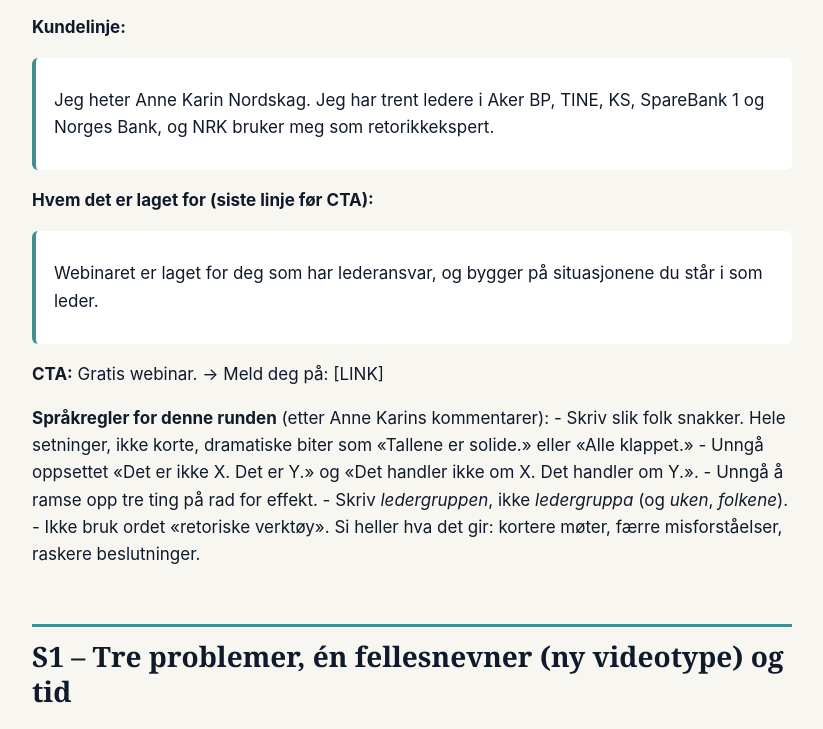
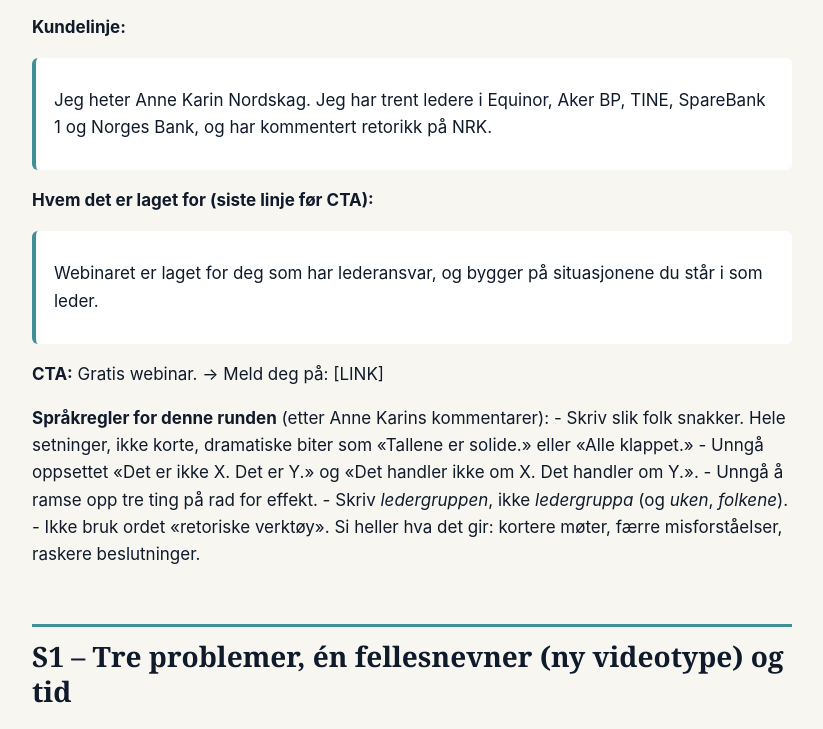
Before and after one commit to haphuongharley-wq/anne-karin-ads-review, a plain HTML site: page index.html in a window 1280 px wide. Shown: the part 4684-5413 px from the top of the page, without its empty margins (228-1051 px from the left). Drawn offline with Linux system fonts and the light colour scheme.

Commit message:
fix: apply Anne Karin's client line, time caption and S2 subtitle

```diff
--- a/index.html
+++ b/index.html
@@ -389,7 +389,7 @@ hr{display:none}
 </blockquote>
 <p><strong>Kundelinje:</strong></p>
 <blockquote>
-<p>Jeg heter Anne Karin Nordskag. Jeg har trent ledere i Aker BP, TINE, KS, SpareBank 1 og Norges Bank, og NRK bruker meg som retorikkekspert.</p>
+<p>Jeg heter Anne Karin Nordskag. Jeg har trent ledere i Equinor, Aker BP, TINE, SpareBank 1 og Norges Bank, og har kommentert retorikk på NRK.</p>
 </blockquote>
 <p><strong>Hvem det er laget for (siste linje før CTA):</strong></p>
 <blockquote>
@@ -426,7 +426,7 @@ hr{display:none}
 <p><strong>ANNE KARIN:</strong> Meld deg på gratiswebinaret mitt, «Gjennomslagskraft». Der viser jeg hvordan du kommuniserer tydeligere, bygger tillit og får mer gjennomslag. Og ta gjerne med prosjektlederen din!</p>
 <p><strong>LEDER:</strong> Vet du hva? Det gjør jeg.</p>
 <p><strong>ANNE KARIN:</strong> Så bra! Vi ses på webinaret.</p>
-<p><strong>Sluttbilde (3 sek):</strong> Gjennomslagskraft – gratis webinar for ledere. Anne Karin Nordskag har trent ledere i Aker BP, TINE, KS, SpareBank 1 og Norges Bank.</p>
+<p><strong>Sluttbilde (3 sek):</strong> Gjennomslagskraft – gratis webinar for ledere. Anne Karin Nordskag har trent ledere i Equinor, Aker BP, TINE, SpareBank 1 og Norges Bank.</p>
 <p><strong>To versjoner, som Anne Karin foreslo:</strong>
 - <strong>Lang (ca. 90 sek):</strong> hele manuset over.
 - <strong>Kort (45–60 sek):</strong> stryk «Så du opplever at budskapet ditt ikke når fram?» og svaret «Ja! Eller nei!…» (behold «Jeg har ikke tid til å si alt tre ganger!»), korte ned oppsummeringen til «Så du har tre utfordringer?», og gå rett fra «Kommunikasjon?» til «Hvor begynner jeg?». Svaret om hva kommunikasjon gjør, kan stå som tekst på skjerm i stedet for å bli sagt.</p>
@@ -434,7 +434,7 @@ hr{display:none}
 For ledere med personalansvar.</p>
 <p>Har du noen gang hatt tre problemer på bordet samtidig og tenkt at de ikke har noe med hverandre å gjøre? Ledergruppen sa nei til forslaget ditt, en medarbeider gjør ikke det du har bedt om, og et viktig prosjekt får ikke den prioriteten det trenger.</p>
 <p>Ofte har de mer til felles enn man tror. I gratiswebinaret mitt «Gjennomslagskraft» viser jeg hvordan du kan kommunisere slik at folk forstår deg første gang, og hvordan du får både ledergruppen og teamet ditt med deg.</p>
-<p>Jeg heter Anne Karin Nordskag. Jeg har trent ledere i Aker BP, TINE, KS, SpareBank 1 og Norges Bank, og NRK bruker meg som retorikkekspert.</p>
+<p>Jeg heter Anne Karin Nordskag. Jeg har trent ledere i Equinor, Aker BP, TINE, SpareBank 1 og Norges Bank, og har kommentert retorikk på NRK.</p>
 <p>Webinaret er laget for deg som har lederansvar, og bygger på situasjonene du står i som leder.</p>
 <p><strong>CTA:</strong> Gratis webinar. → Meld deg på: [LINK]</p>
 <h3>🖼️ S1 · ANNONSE – «Forklare på nytt» (tid)</h3>
@@ -442,11 +442,11 @@ For ledere med personalansvar.</p>
 <p>Den nye annonsen om tid. Ledere vil ha mer tid, og mye tid går med til å forklare det samme flere ganger, eller til nye møter om saker som egentlig var avgjort.</p>
 <p><strong>Tekst på bildet:</strong> FOR LEDERE MED FULL KALENDER / Hvor mye av uken går med til å forklare ting på nytt?</p>
 <p><strong>Caption:</strong>
-For ledere med personalansvar som har mer å gjøre enn tid til.</p>
+For ledere med personalansvar som har mer å gjøre enn tiden strekker til.</p>
 <p>Tenk på møtene du har hatt den siste måneden om saker som egentlig var bestemt. Oppfølgingsmøter, avklaringer og e-poster for å forklare hva du mente. Mye av det kommer av at budskapet ikke var tydelig nok første gangen.</p>
 <p>De lederne som får raskest gjennomslag, er sjelden de som snakker mest. De vet hva de vil ha ja til før møtet begynner, og de sier det kort.</p>
 <p>I gratiswebinaret mitt «Gjennomslagskraft» får du noen enkle grep du kan bruke allerede i neste møte, slik at du bruker mindre tid på å forklare og får beslutningene raskere.</p>
-<p>Jeg heter Anne Karin Nordskag. Jeg har trent ledere i Aker BP, TINE, KS, SpareBank 1 og Norges Bank, og NRK bruker meg som retorikkekspert.</p>
+<p>Jeg heter Anne Karin Nordskag. Jeg har trent ledere i Equinor, Aker BP, TINE, SpareBank 1 og Norges Bank, og har kommentert retorikk på NRK.</p>
 <p>Webinaret er laget for deg som har lederansvar, og bygger på situasjonene du står i som leder.</p>
 <p><strong>CTA:</strong> Gratis webinar. → Meld deg på: [LINK]</p>
 <hr />
@@ -458,7 +458,7 @@ For ledere med personalansvar som har mer å gjøre enn tid til.</p>
 <p>Dere brukte et halvt år på strategien i ledergruppen, og styret vedtok den. Du la den fram på kick-off for to hundre ansatte, og den ble godt mottatt.</p>
 <p>Så sitter du i et møte med avdelingslederne tre måneder senere, og skjønner at det meste fortsatt gjøres akkurat som før. Ingen har sagt imot. De har bare ikke sett hva strategien betyr for deres egen hverdag.</p>
 <p>Strategien er god nok. Men et sted mellom ledergruppen og resten av organisasjonen blir budskapet borte, og det er der mange strategier stopper opp.</p>
-<p>Jeg heter Anne Karin Nordskag. Jeg har trent ledere i Aker BP, TINE, KS, SpareBank 1 og Norges Bank, og NRK bruker meg som retorikkekspert. I gratiswebinaret mitt viser jeg hvordan du kan formidle en retning slik at lederne under deg tar den videre.</p>
+<p>Jeg heter Anne Karin Nordskag. Jeg har trent ledere i Equinor, Aker BP, TINE, SpareBank 1 og Norges Bank, og har kommentert retorikk på NRK. I gratiswebinaret mitt viser jeg hvordan du kan formidle en retning slik at lederne under deg tar den videre.</p>
 <p>Dette er for deg som leder ledere og har ansvar for at strategien faktisk blir gjennomført. Klikk på linken under og meld deg på.</p>
 <h3>🖼️ S2 · ANNONSE – «Vedtatt er ikke gjennomført»</h3>
 <p><a href="images/s2-strategi.png" target="_blank"><img class="ad" src="images/s2-strategi.png" alt="Annonsebilde S2"></a></p>
@@ -467,7 +467,7 @@ For ledere med personalansvar som har mer å gjøre enn tid til.</p>
 For toppledere og direktører som skal få en strategi gjennomført i hele organisasjonen.</p>
 <p>Dere har brukt måneder på strategien, styret har sagt ja, og du har presentert den for hele organisasjonen. Likevel prioriterer avdelingene omtrent som før tre måneder senere. Ingen er imot den, men de har ikke sett hva den betyr for dem.</p>
 <p>Det skjer ikke fordi strategien er feil. Det skjer fordi budskapet blir borte mellom ledergruppen og dem som skal gjøre jobben. Å formidle en retning slik at andre ledere tar den videre, er en egen ferdighet, og den kan trenes.</p>
-<p>Jeg heter Anne Karin Nordskag. Jeg har trent ledere i Aker BP, TINE, KS, SpareBank 1 og Norges Bank, og NRK bruker meg som retorikkekspert.</p>
+<p>Jeg heter Anne Karin Nordskag. Jeg har trent ledere i Equinor, Aker BP, TINE, SpareBank 1 og Norges Bank, og har kommentert retorikk på NRK.</p>
 <p>Webinaret er laget for deg som har lederansvar, og bygger på situasjonene du står i som leder.</p>
 <p><strong>CTA:</strong> Gratis webinar. → Meld deg på: [LINK]</p>
 <hr />
@@ -479,7 +479,7 @@ For toppledere og direktører som skal få en strategi gjennomført i hele organ
 <p>Du startet for deg selv fordi du er god på faget. Men firmaet vokser. Du har ansatt nummer fem, seks, sju, og plutselig går halve uken med til å forklare det samme om igjen.</p>
 <p>Alt stopper hos deg. Teamet venter på deg i stedet for å kjøre selv. Du selger faget til kundene helt fint, men å selge inn visjonen til dine egne folk, det sitter ikke. Så du blir flaskehalsen.</p>
 <p>Dette er ikke et personalproblem. Det handler om hvordan budskapet ditt forplanter seg. Når du formidler tydelig og overbevisende nok, kjører teamet i riktig retning uten at du står bak dem.</p>
-<p>Jeg heter Anne Karin Nordskag. Jeg har trent ledere i Aker BP, TINE, KS, SpareBank 1 og Norges Bank, og har siden 2011 hjulpet gründere med å få folkene sine med seg.</p>
+<p>Jeg heter Anne Karin Nordskag. Jeg har trent ledere i Equinor, Aker BP, TINE, SpareBank 1 og Norges Bank, og har siden 2011 hjulpet gründere med å få folkene sine med seg.</p>
 <p>Leder du et firma i vekst og kjenner deg igjen? Bli med på det gratis webinaret mitt. Klikk på linken under.</p>
 <h3>🖼️ S3 · ANNONSE – «Du ser veien. Folkene dine vil stå stille.»</h3>
 <p><a href="images/s3-grunder.png" target="_blank"><img class="ad" src="images/s3-grunder.png" alt="Annonsebilde S3"></a></p>
@@ -489,7 +489,7 @@ For toppledere og direktører som skal få en strategi gjennomført i hele organ
 For gründere og daglige ledere med egne ansatte, i et firma som vokser.</p>
 <p>Firmaet vokser fortere enn du klarer å få folk med deg. Du forklarer hvorfor dere må gjøre ting annerledes, viser tallene og legger fram planen, men det føles fortsatt tungt å få noe til å flytte seg. Presser du for hardt, er det gjerne de beste som slutter.</p>
 <p>Flere tall hjelper sjelden. Det som virker bedre, er å forklare endringen slik at folkene dine ser hvorfor den betyr noe for dem, og selv har lyst til å være med.</p>
-<p>Jeg heter Anne Karin Nordskag. Jeg har trent ledere i Aker BP, TINE, KS, SpareBank 1 og Norges Bank, og jeg holder kurs i endringskommunikasjon.</p>
+<p>Jeg heter Anne Karin Nordskag. Jeg har trent ledere i Equinor, Aker BP, TINE, SpareBank 1 og Norges Bank, og jeg holder kurs i endringskommunikasjon.</p>
 <p>Webinaret er laget for deg som leder et firma med egne ansatte.</p>
 <p><strong>CTA:</strong> Gratis webinar. → Meld deg på: [LINK]</p>
 <hr />
@@ -501,6 +501,8 @@ For gründere og daglige ledere med egne ansatte, i et firma som vokser.</p>
 <li><strong>AI-språk:</strong> avsnittene Anne Karin markerte i S1, S2 og S3 er skrevet om til vanlig muntlig norsk. Se språkreglene øverst.</li>
 <li><strong>Skrivemåte:</strong> <em>ledergruppen</em> overalt (også på S2-bildet), og <em>uken</em>, <em>folkene</em>.</li>
 <li><strong>Beholdt uendret:</strong> S2-tittelen og -bildeteksten, avsnittet «Det skjer ikke fordi strategien er feil…», S3-videoen «Flaskehalsen» og S3-tittelen.</li>
+<li><strong>Kundelinje:</strong> «Jeg har trent ledere i Equinor, Aker BP, TINE, SpareBank 1 og Norges Bank, og har kommentert retorikk på NRK.» (Anne Karins formulering, 25.11.)</li>
+<li><strong>S2-bildet:</strong> undertekst «Slik får du strategien forstått, prioritert og gjennomført.»</li>
 <li>Ingen dato eller klokkeslett i annonsene, så de kan brukes evergreen.</li>
 </ul>
 <h2>Registreringsskjema webinar 1</h2>
```
Also changed, not shown: images/s2-strategi.png.
